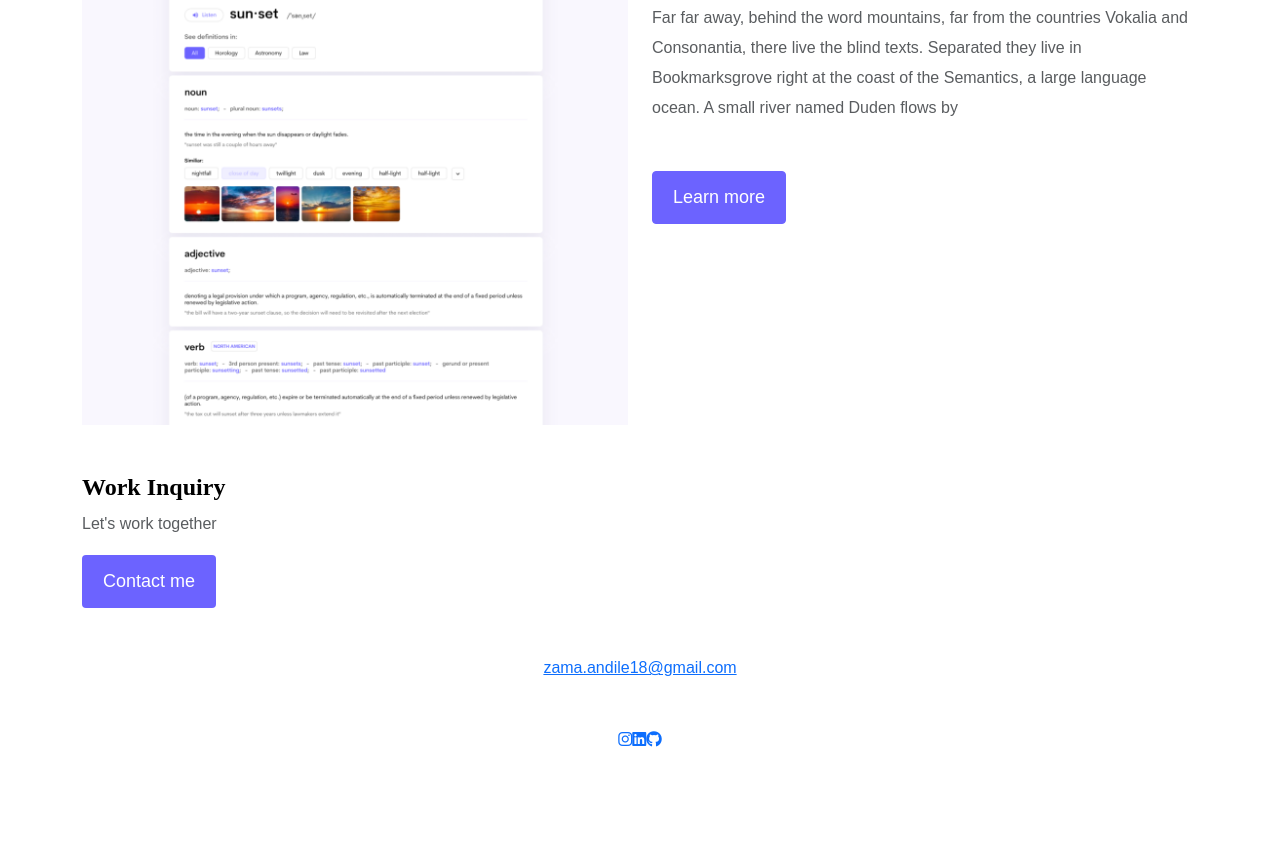
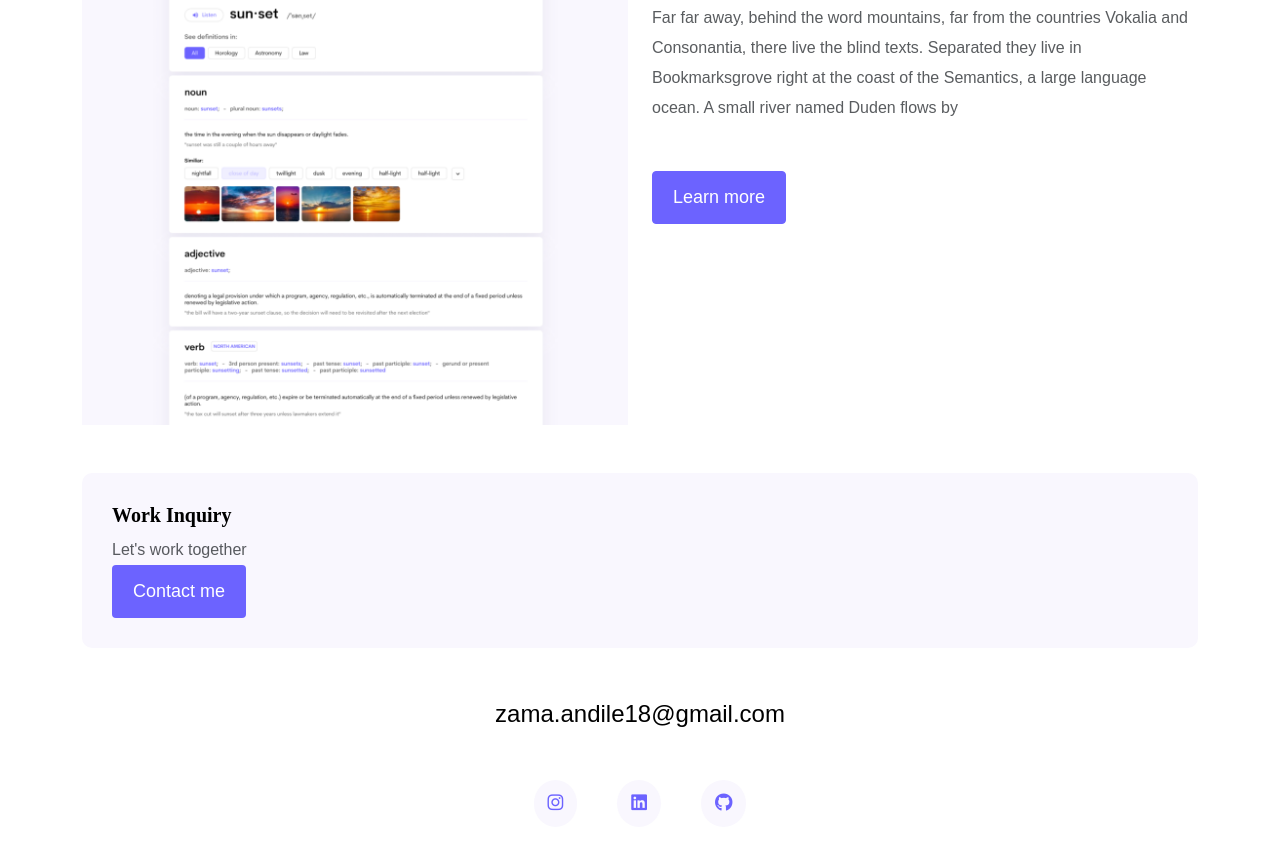
Before and after one commit to Andile18/Portfolio, a plain HTML site: page index.html in a window 1280 px wide. Shown: the part 2275-3124 px from the top of the page. Drawn offline with nearby package versions, Linux system fonts and the light colour scheme; a web font is replaced by a local one.

Commit message:
updated portfolio.css

```diff
--- a/portfolio.css
+++ b/portfolio.css
@@ -28,6 +28,11 @@ h1{
 h2 {
         font-size: 64px;
 }
+
+h4 {
+        font-size: 20px;
+}
+
 
 .content-container h1 {
         font-size: 64px;
@@ -109,7 +114,7 @@ h2 {
         padding: 120px 60px;
 }
 
-.logo{ max-width: 150px;
+.logo{ max-height: 40px;
 }
 
 nav {
@@ -143,6 +148,45 @@ nav li.active a {
 }
 
 
+footer .email-link { text-decoration: none;
+                     text-align: center;
+                     color: black;
+                     font-size: 24px;
+}
+
+footer .email-link:hover {
+        color: var(--branding-color);
+}
+
+footer .social-links a{
+                   transition: all 100ms ease-in-out;
+                   margin: 0 20px;
+                   padding: 10px 14px;
+                   font-size: 18px;
+                   border-radius: 50%;
+                   color:var(--branding-color);
+                   background-color: var(--secondary-color);
+
+}
+
+footer .social-links a:hover{
+        color: white;
+        background-color: var(--branding-color);
+
+}
+
+
+footer .contact-box {
+
+      padding: 30px;
+        background-color: var(--secondary-color);
+        border-radius: 10px;
+}
+
+footer .contact-box p{
+        margin: 0;
+}
+
 @media(max-width: 900px) {
         h1 {
                 font-size: 44px;
@@ -159,4 +203,5 @@ nav li.active a {
                 padding: 0;
                 text-align: centre;
         }
-}
+
+ }
```
